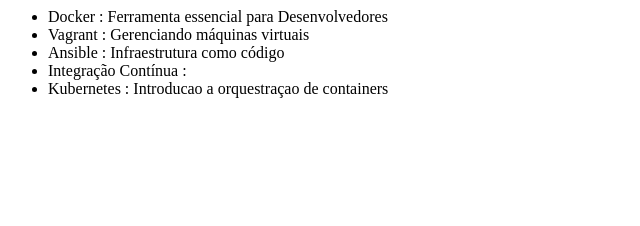
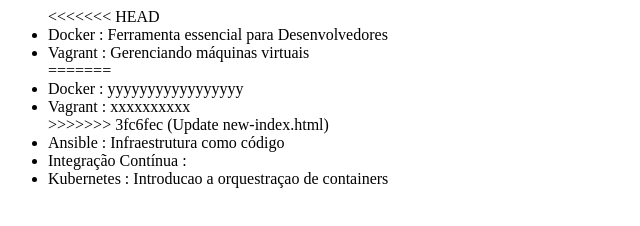
Before and after one commit to Marquedante/myTestRepository, a plain HTML site: page new-index.html in a window 1280 px wide. Shown: the whole page, without its empty margins (0-640 px from the left). Drawn offline with Linux system fonts and the light colour scheme.

Commit message:
Update new-index.html

```diff
--- a/new-index.html
+++ b/new-index.html
@@ -6,8 +6,13 @@
 </head>
 <body>
 	<ul>
+<<<<<<< HEAD
 		<li>Docker : Ferramenta essencial para Desenvolvedores</li>
 		<li>Vagrant : Gerenciando máquinas virtuais</li>
+=======
+		<li>Docker : yyyyyyyyyyyyyyyyy</li>
+		<li>Vagrant : xxxxxxxxxx</li>
+>>>>>>> 3fc6fec (Update new-index.html)
 	        <li>Ansible : Infraestrutura como código</li>
 		<li>Integração Contínua :</li>
 		<li>Kubernetes : Introducao a orquestraçao de containers</li>
```
Also changed, not shown: y.txt.
